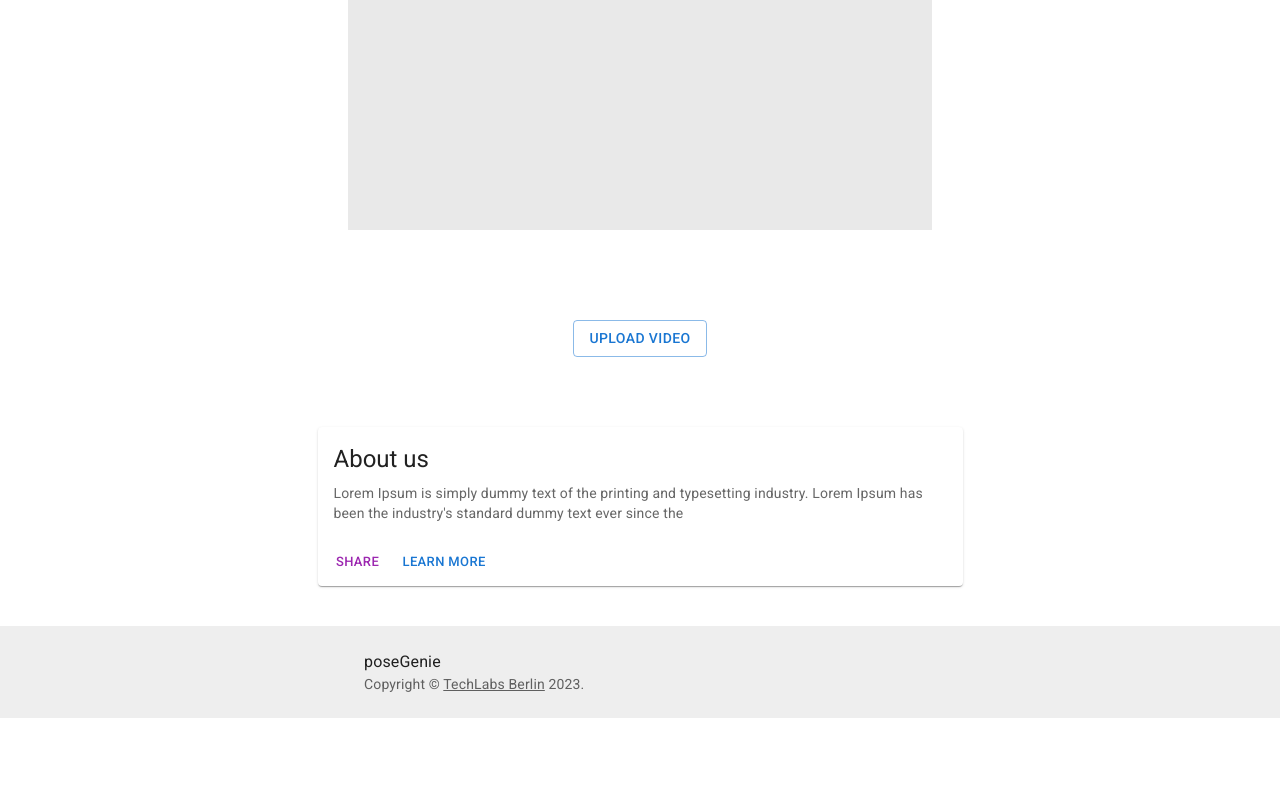
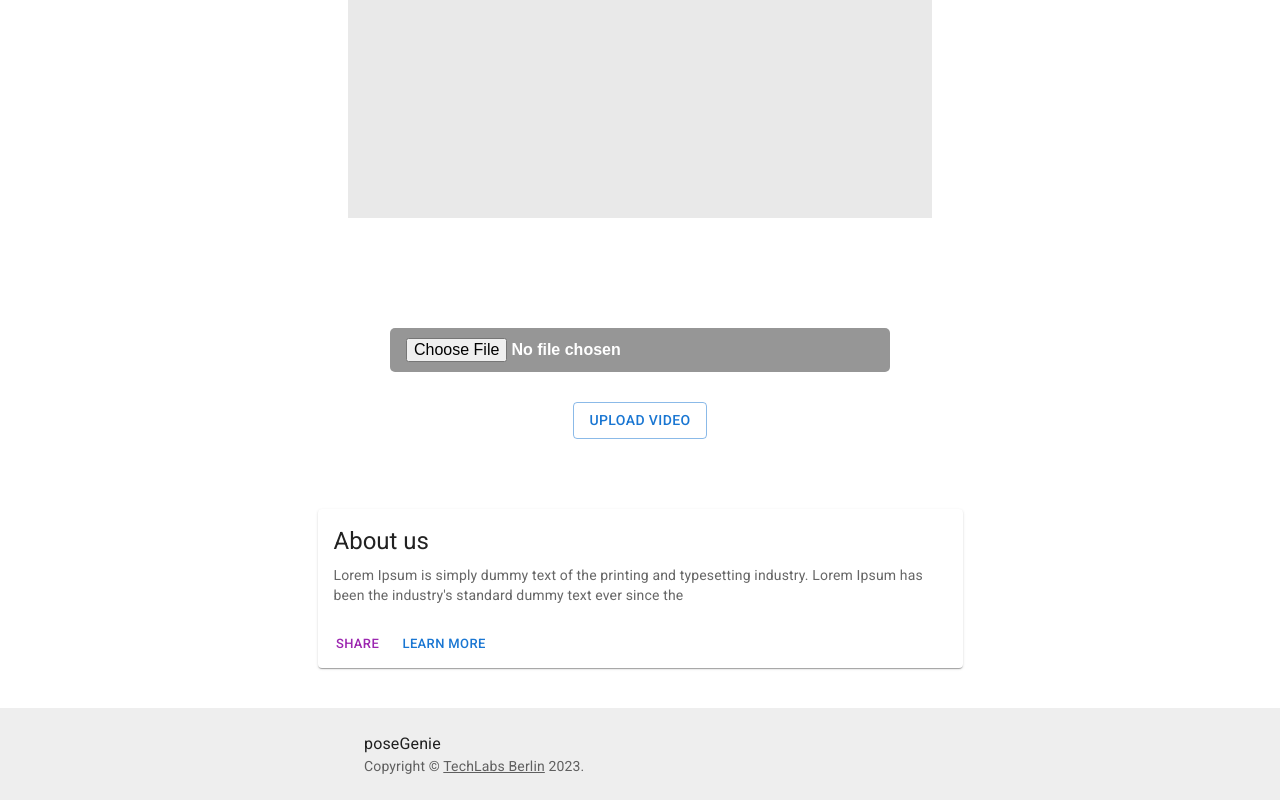
Before and after one commit to TechLabs-Berlin/wt23-posegenie, a React (Create React App) app in the folder frontend/: page / in a window 1280 px wide. Shown: the part 1256-2056 px from the top of the page. Before the commit the page ends 1974 px from the top, so only its background shows below. Built offline with nearby package versions, Linux system fonts and the light colour scheme; no server answers.

Commit message:
feat: API for upload video button

```diff
--- a/frontend/package.json
+++ b/frontend/package.json
@@ -5,7 +5,7 @@
   "dependencies": {
     "@emotion/react": "^11.10.6",
     "@emotion/styled": "^11.10.6",
-    "@mui/material": "^5.11.10",
+    "@mui/material": "^5.11.11",
     "@testing-library/jest-dom": "^5.16.5",
     "@testing-library/react": "^13.4.0",
     "@testing-library/user-event": "^13.5.0",
--- a/frontend/src/App.css
+++ b/frontend/src/App.css
@@ -17,7 +17,9 @@
 
 .uploadBtn_container {
   display: flex;
+  flex-direction: column;
   justify-content: center;
+  align-items: center;
   margin-top: 40px;
   margin-bottom: 30px;
 }
@@ -97,8 +99,7 @@ a {
 }
 
 .user-auth {
-  border: 1px solid pink;
-  background-color: rgba(179, 211, 211, 0.447);
+  background-color: rgba(206, 216, 216, 0.447);
   text-align: center;
 }
 .user-auth h1 {
@@ -118,3 +119,37 @@ a {
 .status_auth {
   margin: 10px 0;
 }
+
+input[type="file"] {
+  /* position: relative; */
+  display: inline-block;
+  margin: 20px 0 30px 0;
+  padding: 10px 16px;
+  font-size: 16px;
+  font-weight: 600;
+  line-height: 0;
+  color: #fff;
+  background-color: #969696;
+  border: none;
+  border-radius: 5px;
+  cursor: pointer;
+  overflow: hidden;
+  transition: all 0.3s ease;
+  width: 500px;
+}
+
+input[type="file"]:hover {
+  background-color: #000000;
+}
+
+input[type="file"]:focus {
+  outline: none;
+  box-shadow: 0 0 0 3px rgba(0, 0, 0, 0.5);
+}
+
+/* input[type="file"]::before {
+  /* content: "Choose a file"; */
+/* display: inline-block;
+  padding: 0 10px;
+  background-color: #fff;
+} */
--- a/frontend/src/components/UploadVideoButton.js
+++ b/frontend/src/components/UploadVideoButton.js
@@ -1,13 +1,30 @@
 import React, { useRef } from "react";
+import { useState } from "react";
 import Button from "@mui/material/Button";
 import Box from "@mui/material/Box";
 
 function UploadVideoButton() {
-  const fileInputRef = useRef(null);
+  const [file, setFile] = useState(null);
 
-  const handleUpload = (event) => {
-    const file = event.target.files[0];
-    console.log("Selected file:", file);
+  const handleFileUpload = (event) => {
+    setFile(event.target.files[0]);
+  };
+
+  const handleUpload = () => {
+    const formData = new FormData();
+    formData.append("video", file);
+
+    fetch("/videos/upload", {
+      method: "POST",
+      body: formData,
+    })
+      .then((response) => response.json())
+      .then((data) => {
+        console.log("Success:", data);
+      })
+      .catch((error) => {
+        console.error("Error:", error);
+      });
   };
 
   return (
@@ -19,22 +36,25 @@ function UploadVideoButton() {
       }}
     >
       <div className="uploadBtn_container">
+        <div>
           <input
             type="file"
-          accept="video/*"
-          ref={fileInputRef}
-          style={{ display: "none" }}
-          onChange={handleUpload}
+            id="video-upload"
+            accept=".mp4, .mov, .avi"
+            onChange={handleFileUpload}
           />
+        </div>
+        <div>
           <Button
             variant="outlined"
             size="medium"
-          onClick={() => fileInputRef.current.click()}
+            onClick={handleUpload}
             className="uploadBtn"
           >
             Upload Video
           </Button>
         </div>
+      </div>
     </Box>
   );
 }
```
Also changed, not shown: 1 other file (tests, documents, lock files or other folders). Lines whose indentation alone changed are shown as unchanged.
